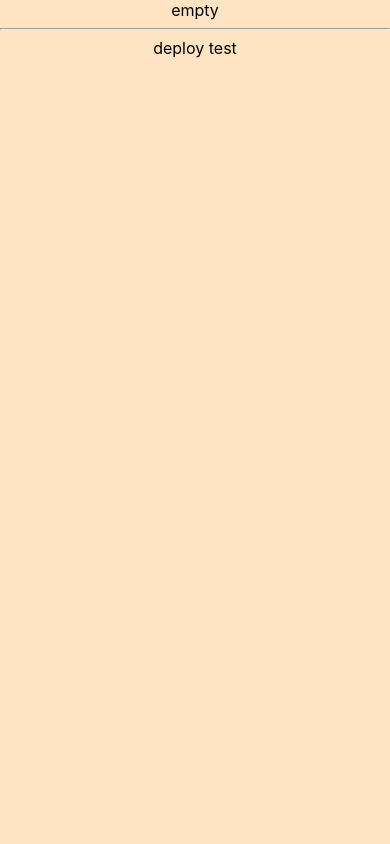
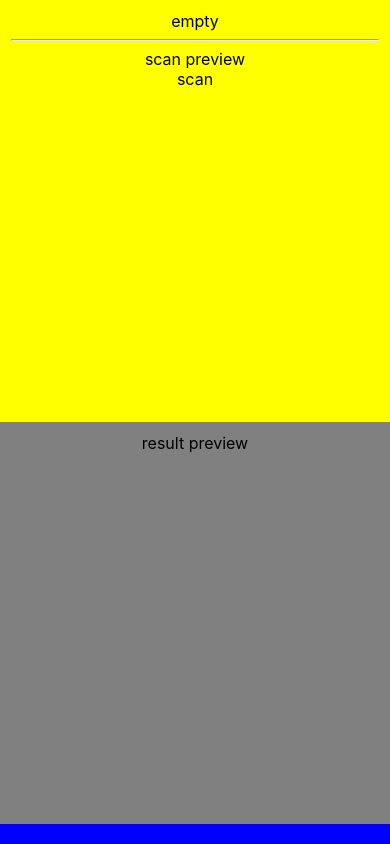
Before and after one commit to SkunovDen/qr-reader, a React (Create React App) app: page / in a window 390 px wide. Built offline with nearby package versions, Linux system fonts and the light colour scheme.

Commit message:
media queryies added but not completed

```diff
--- a/src/App.js
+++ b/src/App.js
@@ -1,11 +1,10 @@
 import './App.css';
+import ScanPage from './pages/ScanPage';
 
 function App() {
   return (
     <div className="App">
-     empty
-     <hr></hr>
-     deploy test
+      <ScanPage />
     </div>
   );
 }
--- /dev/null
+++ b/src/pages/ScanPage.css
@@ -0,0 +1,71 @@
+
+@media all and (orientation : portrait) {
+
+    .wrapper{
+
+        display: grid;
+        grid-template-columns: 1;
+        grid-template-rows: 1fr 1fr;
+
+        width: 100vw;
+        max-width: 500px;
+        margin-left: auto;
+        margin-right: auto;
+        height: 100vh;
+
+        background-color: blue;
+    }
+
+    .scan-preview{
+        padding: 11px;
+        background-color: yellow;
+        height: 45h;
+
+    }
+
+    .result-preview{
+        background-color: gray;
+        height: 45vh;
+        padding: 11px;
+    }
+
+
+}
+
+
+@media (max-width: 224px) {
+    .scan{
+        width: 100px;
+        height: 100px;
+        margin: auto;
+        background-color: blue;
+    }
+}
+
+@media (max-width: 324px) {
+    .scan{
+        width: 200px;
+        height: 200px;
+        margin: auto;
+        background-color: green;
+    }
+}
+
+
+/* @media (max-width: 424px) {
+    .scan{
+        width: 300px;
+        height: 300px;
+        margin: auto;
+        background-color: red;
+    }
+} */
+
+@media (min-width : 425px) {
+    .scan{
+        width: 400px;
+        height: 400px;
+        margin: auto;
+        background-color: black;
+    }
+}
--- /dev/null
+++ b/src/pages/ScanPage.jsx
@@ -0,0 +1,22 @@
+import React from "react";
+import './ScanPage.css';
+
+const ScanPage = () => {
+    return (
+        <div className="wrapper">
+            <div className="scan-preview">
+                empty
+                <hr></hr>
+                scan preview
+                <div className="scan">
+                    scan
+                </div>
+            </div>
+            <div className="result-preview">
+                result preview
+            </div>
+        </div>
+    )
+}
+
+export default ScanPage
```
